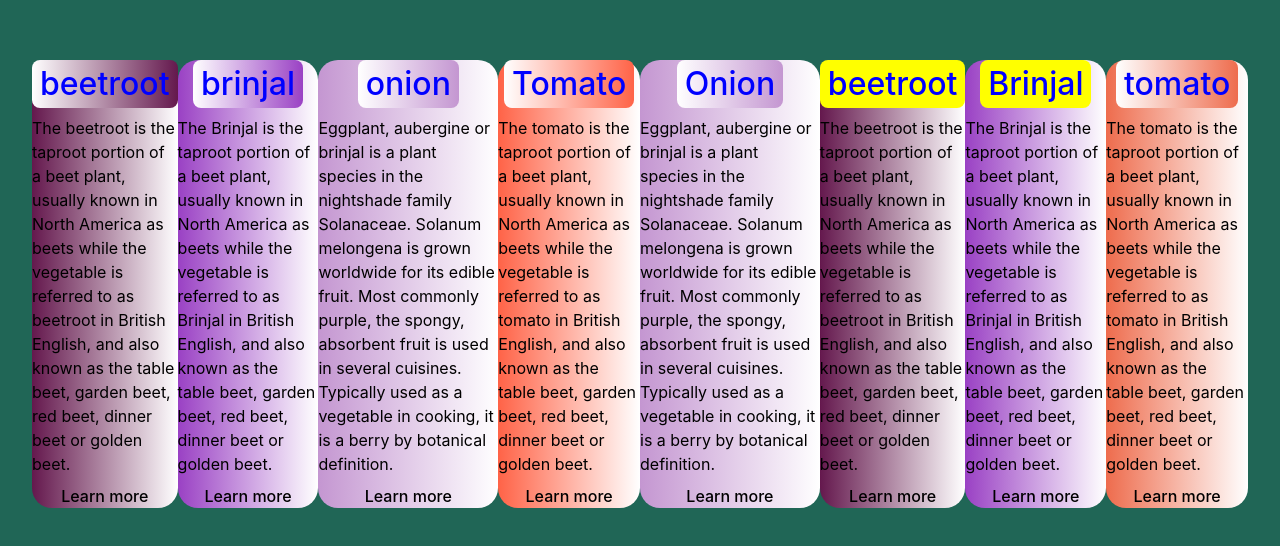
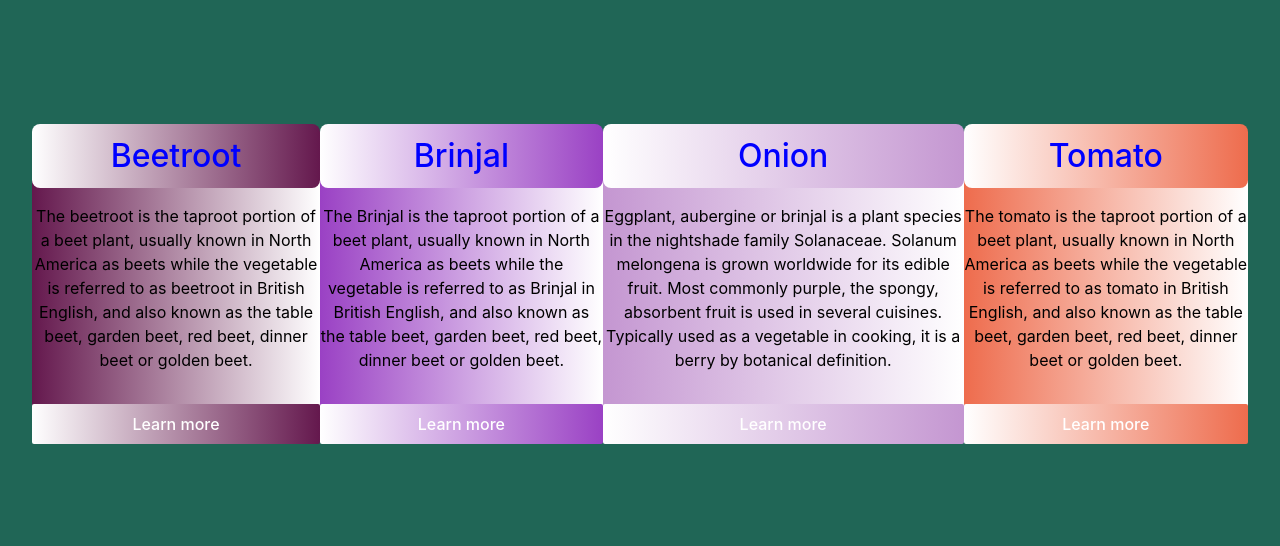
Before and after one commit to NidhitheCoder/advanced-react, a React (Create React App) app in the folder vegitable-theme-app/: page / in a window 1280 px wide. Shown: the part 116-662 px from the top of the page. Built offline with nearby package versions, Linux system fonts and the light colour scheme.

Commit message:
feat: remove unwanted component and style itemCard component

```diff
--- a/vegitable-theme-app/src/components/Beetroot.tsx
+++ /dev/null
@@ -1,28 +0,0 @@
-import { Link, Text } from "@chakra-ui/react";
-import Card from "../shared/Card";
-
-const BeetrootComp = () => {
-  return (
-    <Card bgGradient="linear(to-r, beetroot, mashroom)" borderRadious="sm">
-      <Text
-        as="mark"
-        borderRadius={8}
-        px={2}
-        // bgGradient="linear(to-r, mashroom, beetroot)"
-        color="blue"
-        fontSize={32}
-      >
-        beetroot
-      </Text>
-      <p>
-        The beetroot is the taproot portion of a beet plant, usually known in
-        North America as beets while the vegetable is referred to as beetroot in
-        British English, and also known as the table beet, garden beet, red
-        beet, dinner beet or golden beet.
-      </p>
-      <Link href="https://en.wikipedia.org/wiki/Beetroot">Learn more</Link>
-    </Card>
-  );
-};
-
-export default BeetrootComp;
--- a/vegitable-theme-app/src/components/Brinjal.tsx
+++ /dev/null
@@ -1,28 +0,0 @@
-import { Link, Text } from "@chakra-ui/react";
-import Card from "../shared/Card";
-
-const BrinjalComp = () => {
-  return (
-    <Card bgGradient="linear(to-r, brinjal, mashroom)" borderRadious="sm">
-      <Text
-        as="mark"
-        borderRadius={8}
-        px={2}
-        // bgGradient="linear(to-r, mashroom, brinjal)"
-        color="blue"
-        fontSize={32}
-      >
-        Brinjal
-      </Text>
-      <p>
-        The Brinjal is the taproot portion of a beet plant, usually known in
-        North America as beets while the vegetable is referred to as Brinjal in
-        British English, and also known as the table beet, garden beet, red
-        beet, dinner beet or golden beet.
-      </p>
-      <Link href="https://en.wikipedia.org/wiki/Brinjal">Learn more</Link>
-    </Card>
-  );
-};
-
-export default BrinjalComp;
--- a/vegitable-theme-app/src/components/ItemCard.tsx
+++ b/vegitable-theme-app/src/components/ItemCard.tsx
@@ -1,4 +1,4 @@
-import { Link, Text } from "@chakra-ui/react";
+import { Flex, Link, Text } from "@chakra-ui/react";
 import Card from "../shared/Card";
 
 type Items = {
@@ -9,19 +9,39 @@ type Items = {
 
 const ItemCard = ({ title, subtitle, link }: Items) => {
   return (
-    <Card bgGradient={`linear(to-r, ${title}, mashroom)}`} borderRadious="sm">
+    <Card
+      bgGradient={`linear(to-r, ${title}, mashroom)}`}
+      borderRadious="sm"
+      display="flex"
+      justifyContent="space-between"
+      textAlign="center"
+    >
+      <Flex direction="column">
         <Text
           as="mark"
           borderRadius={8}
-        px={2}
+          textTransform="capitalize"
+          p={2}
           bgGradient={`linear(to-r, mashroom, ${title})`}
           color="blue"
           fontSize={32}
+          mb={4}
         >
           {title}
         </Text>
         <p>{subtitle}</p>
-      <Link href={link}>Learn more</Link>
+      </Flex>
+      <Link
+        bgGradient={`linear(to-r, mashroom, ${title})`}
+        mt={2}
+        w="full"
+        borderRadius="sm"
+        py={2}
+        href={link}
+        color="white"
+      >
+        Learn more
+      </Link>
     </Card>
   );
 };
--- a/vegitable-theme-app/src/components/Onion.tsx
+++ /dev/null
@@ -1,29 +0,0 @@
-import { Link, Text } from "@chakra-ui/react";
-import Card from "../shared/Card";
-
-const OnionComp = () => {
-  return (
-    <Card bgGradient="linear(to-r, onion, mashroom)" borderRadious="sm">
-      <Text
-        as="mark"
-        borderRadius={8}
-        px={2}
-        bgGradient="linear(to-r, mashroom, onion)"
-        color="blue"
-        fontSize={32}
-      >
-        Onion
-      </Text>
-      <p>
-        Eggplant, aubergine or brinjal is a plant species in the nightshade
-        family Solanaceae. Solanum melongena is grown worldwide for its edible
-        fruit. Most commonly purple, the spongy, absorbent fruit is used in
-        several cuisines. Typically used as a vegetable in cooking, it is a
-        berry by botanical definition.
-      </p>
-      <Link href="https://en.wikipedia.org/wiki/Onion">Learn more</Link>
-    </Card>
-  );
-};
-
-export default OnionComp;
--- a/vegitable-theme-app/src/components/Tomato.tsx
+++ /dev/null
@@ -1,28 +0,0 @@
-import { Link, Text } from "@chakra-ui/react";
-import Card from "../shared/Card";
-
-const TomatoComp = () => {
-  return (
-    <Card bgGradient="linear(to-r, tomato, mashroom)" borderRadious="sm">
-      <Text
-        as="mark"
-        borderRadius={8}
-        px={2}
-        bgGradient="linear(to-r, mashroom, tomato)"
-        color="blue"
-        fontSize={32}
-      >
-        tomato
-      </Text>
-      <p>
-        The tomato is the taproot portion of a beet plant, usually known in
-        North America as beets while the vegetable is referred to as tomato in
-        British English, and also known as the table beet, garden beet, red
-        beet, dinner beet or golden beet.
-      </p>
-      <Link href="https://en.wikipedia.org/wiki/tomato">Learn more</Link>
-    </Card>
-  );
-};
-
-export default TomatoComp;
--- a/vegitable-theme-app/src/config/constants/constant.js
+++ b/vegitable-theme-app/src/config/constants/constant.js
@@ -18,7 +18,7 @@ export const cardItems = [
       url: "https://en.wikipedia.org/wiki/Onion",
   },
   {
-    name: "Tomato",
+    name: "tomato",
     description:
       "The tomato is the taproot portion of a beet plant, usually known in North America as beets while the vegetable is referred to as tomato in British English, and also known as the table beet, garden beet, red beet, dinner beet or golden beet.",
     url: "https://en.wikipedia.org/wiki/tomato",
--- a/vegitable-theme-app/src/pages/Homepage.tsx
+++ b/vegitable-theme-app/src/pages/Homepage.tsx
@@ -1,9 +1,5 @@
 import { Flex } from "@chakra-ui/react";
-import BeetrootComp from "../components/Beetroot";
-import BrinjalComp from "../components/Brinjal";
 import ItemCard from "../components/ItemCard";
-import OnionComp from "../components/Onion";
-import TomatoComp from "../components/Tomato";
 import { cardItems } from "../config/constants/constant";
 
 
@@ -13,10 +9,6 @@ const Homepage = () => {
       {cardItems?.map((item) => {
         return <ItemCard  title={item.name} subtitle={item.description} link={item.url}/>
       })}
-      <OnionComp />
-      <BeetrootComp />
-      <BrinjalComp />
-      <TomatoComp />
     </Flex>
   )
 }
```
Lines whose indentation alone changed are shown as unchanged.
